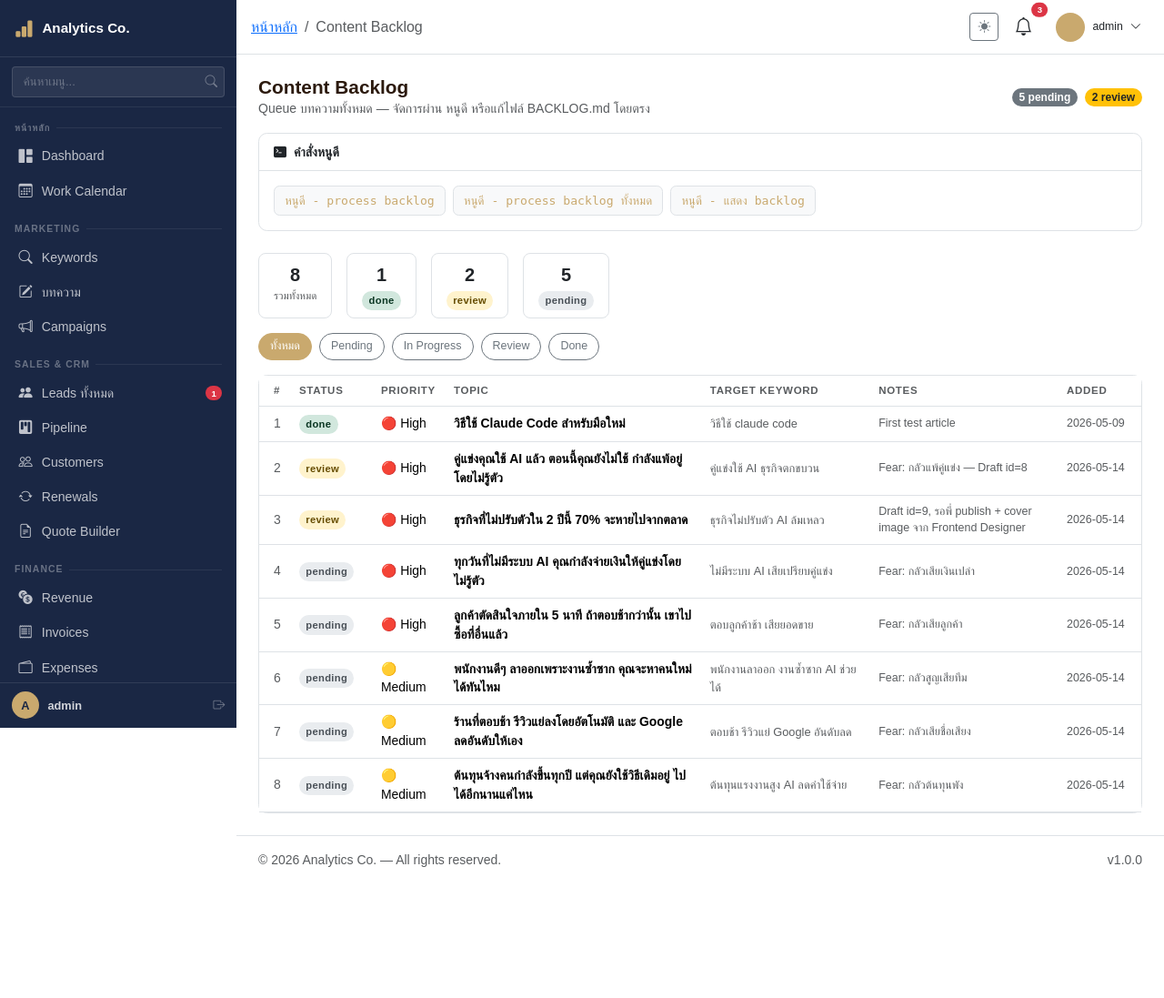
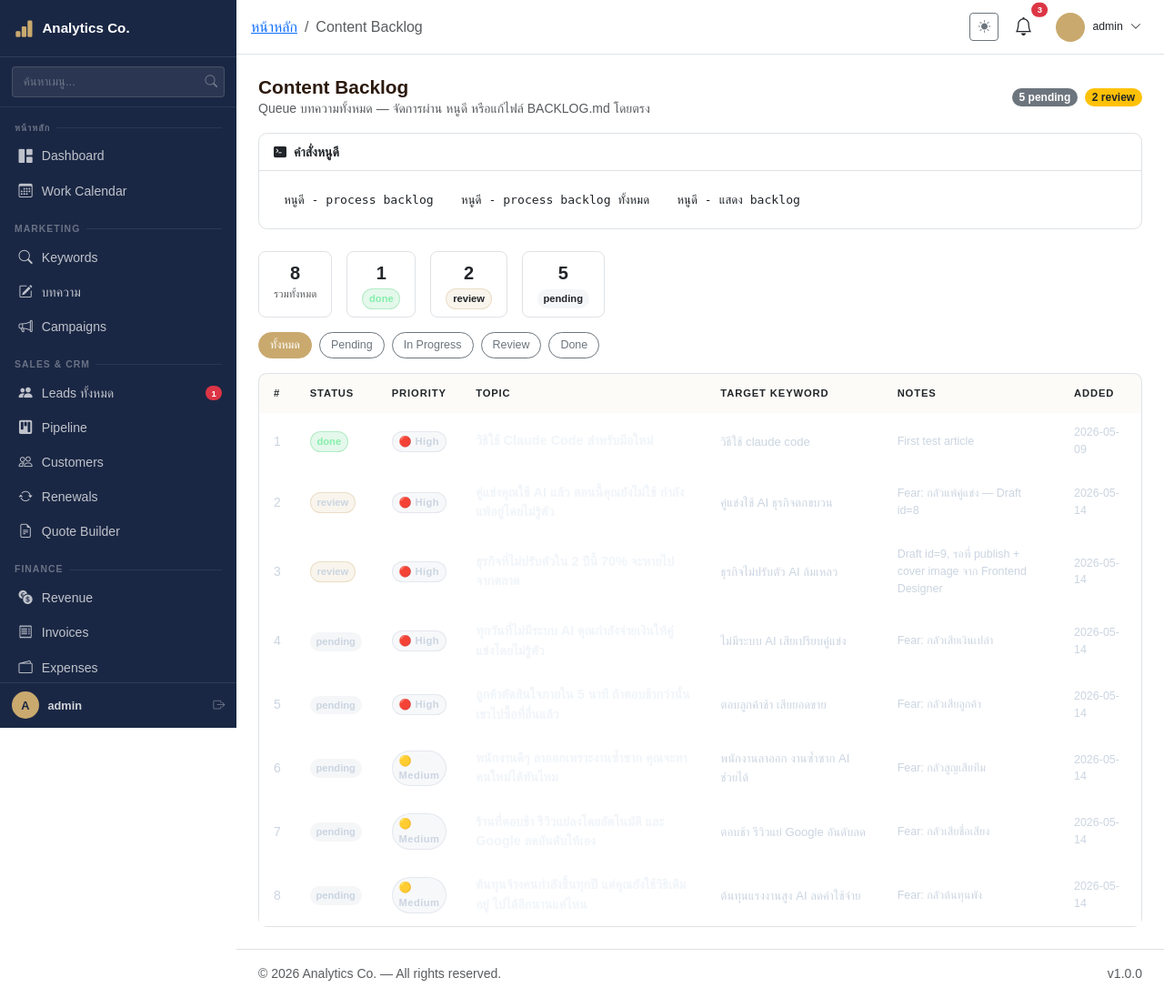
Before and after one commit to Telesale-Team/Autoblog-system-claude, a Django app: page /owner/backlog/ in a window 1280 px wide. Shown: the whole page at 91% size. Before the commit the page ends 953 px from the top, so only its background shows below. Run offline with Django 5.2, Linux system fonts and the light colour scheme; a user stored in the database is signed in; data comes from the database, SQL or seed files in the repository; tables that the repository leaves empty hold one stand-in row (values such as "Sample post"); parts of the project's set-up code (start-up, migrations or seed data) failed here and were passed over; some libraries are stand-ins or nearby versions.

Commit message:
Feature: ContentBacklog model — ย้าย Backlog จาก .md เข้า MySQL
- ContentBacklog model: num, topic, keyword, priority(P1/P2/P3), status, notes, owner
- Migration 0003_contentbacklog
- Import 8 items จาก BACKLOG.md
- blog_list view: อ่านจาก DB แทน _parse_backlog()
- Admin: list_editable status+priority

Co-Authored-By: Claude Sonnet 4.6 <noreply@anthropic.com>

```diff
--- a/dashboard/templates/dashboard/backlog.html
+++ b/dashboard/templates/dashboard/backlog.html
@@ -8,44 +8,37 @@
 
 {% block extra_css %}
 <style>
-  .status-pill {
-    font-size: .7rem; font-weight: 700; padding: .2em .65em;
-    border-radius: 999px; letter-spacing: .03em; display: inline-block;
-  }
-  .s-pending    { background: #e9ecef; color: #495057; }
-  .s-in-progress{ background: #cff4fc; color: #055160; }
-  .s-review     { background: #fff3cd; color: #664d03; }
-  .s-done       { background: #d1e7dd; color: #0a3622; }
+  /* === Backlog table — Design System tokens only === */
 
-  .priority-chip { font-size: .75rem; }
+  /* Priority badges */
+  .bl-p1 { font-size:.7rem; font-weight:700; padding:.18em .6em; border-radius:999px; letter-spacing:.04em; display:inline-block; background:rgba(239,68,68,.15); color:#fca5a5; border:1px solid rgba(239,68,68,.3); }
+  .bl-p2 { font-size:.7rem; font-weight:700; padding:.18em .6em; border-radius:999px; letter-spacing:.04em; display:inline-block; background:rgba(245,158,11,.12); color:#fcd34d; border:1px solid rgba(245,158,11,.3); }
+  .bl-p3 { font-size:.7rem; font-weight:700; padding:.18em .6em; border-radius:999px; letter-spacing:.04em; display:inline-block; background:rgba(148,163,184,.08); color:var(--brand-muted); border:1px solid rgba(148,163,184,.2); }
 
-  .table-backlog th {
-    font-size: .72rem; text-transform: uppercase; letter-spacing: .06em;
-    color: var(--bs-secondary-color); font-weight: 600; border-bottom-width: 1px; white-space: nowrap;
-  }
-  .table-backlog td { vertical-align: middle; font-size: .87rem; }
+  /* Status badges */
+  .s-pending     { font-size:.7rem; font-weight:700; padding:.18em .6em; border-radius:999px; display:inline-block; background:rgba(148,163,184,.1); color:var(--brand-muted); border:1px solid var(--dash-border); }
+  .s-in-progress { font-size:.7rem; font-weight:700; padding:.18em .6em; border-radius:999px; display:inline-block; background:rgba(37,99,235,.15); color:#93c5fd; border:1px solid rgba(37,99,235,.3); }
+  .s-review      { font-size:.7rem; font-weight:700; padding:.18em .6em; border-radius:999px; display:inline-block; background:rgba(201,169,110,.12); color:var(--brand-gold); border:1px solid rgba(201,169,110,.3); }
+  .s-done        { font-size:.7rem; font-weight:700; padding:.18em .6em; border-radius:999px; display:inline-block; background:rgba(34,197,94,.12); color:#86efac; border:1px solid rgba(34,197,94,.25); }
 
-  .filter-btn {
-    font-size: .78rem; padding: .28rem .75rem; border-radius: 999px;
-  }
-  .filter-btn.active {
-    background: var(--app-primary) !important;
-    border-color: var(--app-primary) !important;
-    color: #fff !important;
-  }
+  /* Table header */
+  .table-backlog th { font-size:.7rem; text-transform:uppercase; letter-spacing:.08em; color:var(--brand-gold); font-weight:700; border-bottom:1px solid var(--dash-border); background:rgba(201,169,110,.05); white-space:nowrap; padding:.8rem 1rem; }
 
-  .cmd-box {
-    background: var(--bs-tertiary-bg, #f8f9fa);
-    border: 1px solid var(--bs-border-color);
-    border-radius: .4rem;
-    font-family: monospace;
-    font-size: .82rem;
-    padding: .35rem .7rem;
-    color: var(--app-primary);
-    cursor: pointer;
-    user-select: all;
-  }
-  .cmd-box:hover { border-color: var(--app-primary); }
+  /* Table rows */
+  .table-backlog td { vertical-align:middle; font-size:.87rem; padding:.8rem 1rem; border-bottom:1px solid rgba(255,255,255,.04); color:#cbd5e1; }
+  .table-backlog tbody tr { transition:background .15s ease; }
+  .table-backlog tbody tr:hover { background:rgba(201,169,110,.06); }
+  .table-backlog tbody tr:last-child td { border-bottom:none; }
+  .bl-topic { color:#f1f5f9; font-weight:600; font-size:.9rem; }
+  .bl-num { color:var(--brand-muted); font-size:.8rem; font-variant-numeric:tabular-nums; }
+
+  /* Filter buttons */
+  .filter-btn { font-size:.78rem; padding:.28rem .75rem; border-radius:999px; }
+  .filter-btn.active { background:var(--app-primary) !important; border-color:var(--app-primary) !important; color:#fff !important; }
+
+  /* CMD copy box */
+  .cmd-box { background:var(--dash-surface); border:1px solid var(--dash-border); border-radius:.4rem; font-family:monospace; font-size:.82rem; padding:.35rem .7rem; color:var(--brand-gold); cursor:pointer; user-select:all; transition:border-color .15s; }
+  .cmd-box:hover { border-color:var(--brand-gold); }
 </style>
 {% endblock %}
 
@@ -127,31 +120,31 @@
         <tbody>
           {% for item in items %}
           <tr>
-            <td class="ps-3 text-muted">{{ item.num }}</td>
-            <td><span class="status-pill s-{{ item.status }}">{{ item.status }}</span></td>
-            <td class="priority-chip">{{ item.priority }}</td>
+            <td class="ps-3 bl-num">{{ item.num }}</td>
+            <td><span class="s-{{ item.status }}">{{ item.status }}</span></td>
             <td>
-              <div class="fw-semibold" style="max-width:280px">{{ item.topic }}</div>
+              {% if item.priority == 'P1' %}<span class="bl-p1">P1</span>
+              {% elif item.priority == 'P2' %}<span class="bl-p2">P2</span>
+              {% else %}<span class="bl-p3">{{ item.priority }}</span>{% endif %}
             </td>
-            <td>
-              <span class="text-muted" style="font-size:.8rem">{{ item.keyword }}</span>
-            </td>
-            <td>
-              <span class="text-muted" style="font-size:.78rem;max-width:200px;display:block">{{ item.notes|truncatechars:60 }}</span>
-            </td>
-            <td class="pe-3 text-muted" style="font-size:.78rem">{{ item.added }}</td>
+            <td><div class="bl-topic" style="max-width:300px">{{ item.topic }}</div></td>
+            <td><span class="bl-num" style="font-size:.82rem">{{ item.keyword }}</span></td>
+            <td><span class="bl-num" style="max-width:200px;display:block;font-size:.78rem">{{ item.notes|truncatechars:60 }}</span></td>
+            <td class="pe-3 bl-num" style="font-size:.78rem">{{ item.added }}</td>
           </tr>
           {% endfor %}
         </tbody>
       </table>
     </div>
     {% else %}
-    <div class="text-center text-muted py-5">
-      <i class="bi bi-inbox fs-1"></i>
-      <p class="mt-3 mb-0">
-        {% if status_filter %}ไม่มี item ที่มีสถานะ "{{ status_filter }}"
-        {% else %}ยังไม่มี item ใน Backlog — แก้ไฟล์ content_backlog/BACKLOG.md{% endif %}
-      </p>
+    <div class="ds-empty-state">
+      <span class="empty-icon"><i class="bi bi-inbox"></i></span>
+      <div class="empty-title">
+        {% if status_filter %}ไม่มี item สถานะ "{{ status_filter }}"{% else %}Backlog ว่างอยู่{% endif %}
+      </div>
+      <div class="empty-sub">
+        {% if status_filter %}ลองเลือก filter อื่น หรือดูทั้งหมด{% else %}แก้ไฟล์ content_backlog/BACKLOG.md แล้ว sync ใหม่{% endif %}
+      </div>
     </div>
     {% endif %}
   </div>
--- a/dashboard/views.py
+++ b/dashboard/views.py
@@ -428,9 +428,10 @@ def blog_list(request):
     articles = articles.order_by("-created_at")
 
     draft_count = Article.objects.filter(status="draft").count()
-    backlog_items   = _parse_backlog()
-    backlog_pending = [i for i in backlog_items if i["status"] in ("pending", "review")]
-    backlog_done    = [i for i in backlog_items if i["status"] == "done"]
+
+    from marketing.models import ContentBacklog
+    backlog_pending = list(ContentBacklog.objects.exclude(status="done").order_by("num"))
+    backlog_done    = list(ContentBacklog.objects.filter(status="done").order_by("num"))
 
     return render(request, "dashboard/blog_list.html", {
         "articles":        articles,
@@ -438,7 +439,7 @@ def blog_list(request):
         "draft_count":     draft_count,
         "backlog_pending": backlog_pending,
         "backlog_done":    backlog_done,
-        "backlog_total":   len(backlog_items),
+        "backlog_total":   ContentBacklog.objects.count(),
     })
 
 
```
Also changed, not shown: dashboard/templates/dashboard/blog_list.html (+5 -5 lines), marketing/admin.py (+8 -1 lines), marketing/models.py (+35 -0 lines), marketing/migrations/0003_contentbacklog.py (added).
